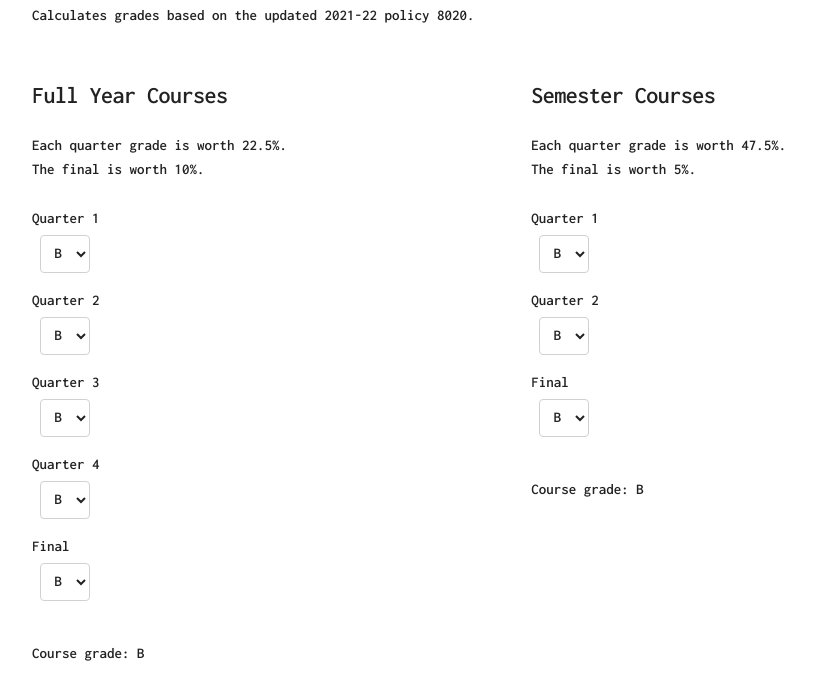
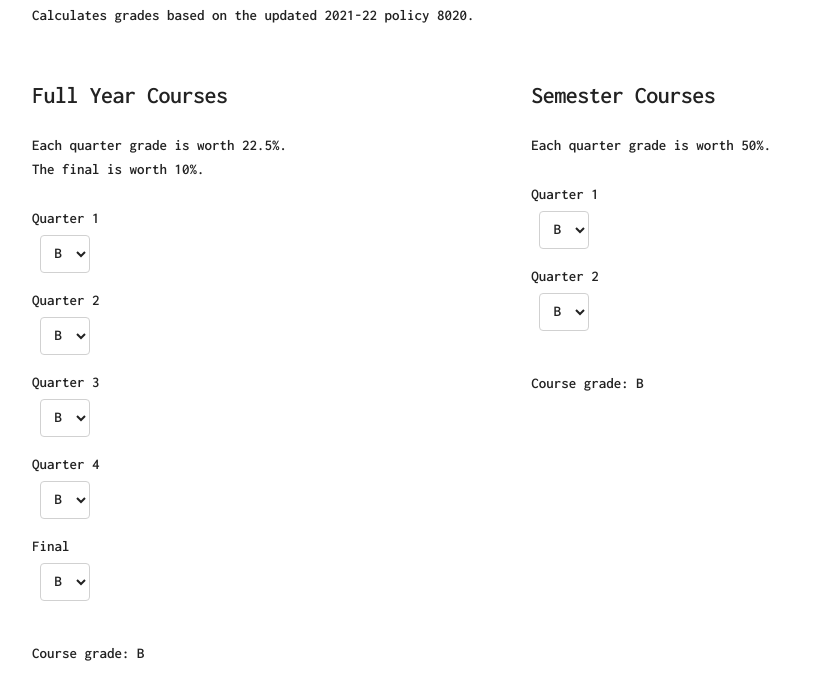
Before and after one commit to mattbraddock/mattbraddock.github.io, a plain HTML site: page grades/index.html in a window 1280 px wide. Shown: the part 70-770 px from the top of the page, without its empty margins (128-943 px from the left). Drawn offline with Linux system fonts and the light colour scheme.

Commit message:
No final for semesters

```diff
--- a/grades/index.html
+++ b/grades/index.html
@@ -97,7 +97,7 @@
             <div class="six columns">
                 <p>
                     <h5>Semester Courses</h5>
-                    <p>Each quarter grade is worth 47.5%.<br>The final is worth 5%.</p>
+                    <p>Each quarter grade is worth 50%.</p>
                     <label for="qtr1s">Quarter 1</label>&nbsp;<select name="qtr1s" id="qtr1s" class="qtrs" onchange="calcSem()">
                         <option value="4">A</option>
                         <option value="3" selected>B</option>
@@ -112,7 +112,7 @@
                         <option value="2">C</option>
                         <option value="1">D</option>
                         <option value="0">E</option>
-                    </select>
+                    </select><!--
                     <br>
                     <label for="fins">Final</label>&nbsp;<select name="fins" id="fins" class="exams" onchange="calcSem()">
                         <option value="4">A</option>
@@ -120,7 +120,7 @@
                         <option value="2">C</option>
                         <option value="1">D</option>
                         <option value="0">E</option>
-                    </select>
+                    </select>-->
                 </p>
                 <p>Course grade: <span id="grades">B</span></p>
             </div>
@@ -142,7 +142,7 @@
         const calcSem = () => {
             const qtrSum = [...document.querySelectorAll(".qtrs")].reduce((x,y) => x += parseInt(y.value), 0);
             const examSum = [...document.querySelectorAll(".exams")].reduce((x,y) => x += parseInt(y.value), 0);
-            const total = (qtrSum * (19 / 40)) + (examSum * (1 / 20));
+            const total = qtrSum * (1 / 2);
             document.getElementById("grades").innerText = total >= 3.5 ? 'A' : total >= 2.5 ? 'B' : total >= 1.5 ? 'C' : total >= 0.75 ? 'D' : 'E';
         }
     </script>
```
